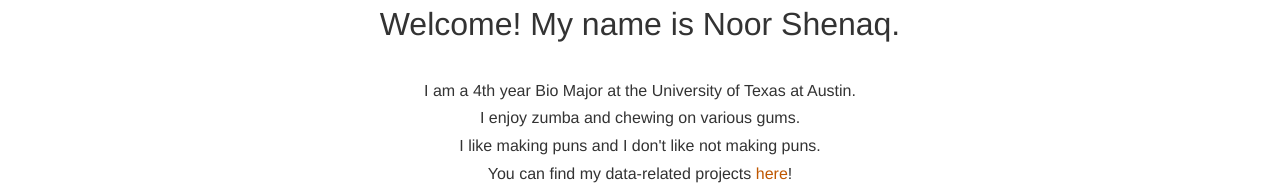
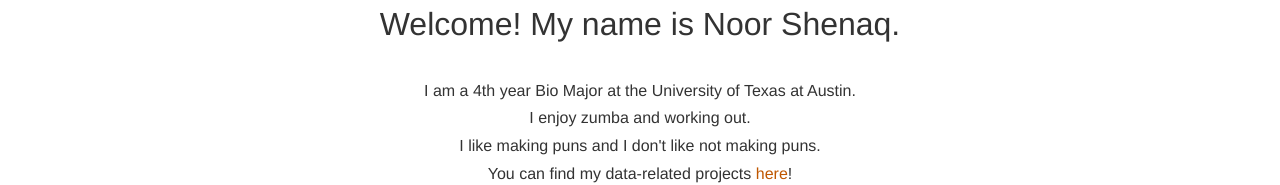
Before and after one commit to nshenaq/nshenaq.github.io, a plain HTML site: page index.html in a window 1280 px wide. Shown: the part 494-679 px from the top of the page. Drawn offline with nearby package versions, Linux system fonts and the light colour scheme; some packages are replaced by stand-ins of ours.

Commit message:
Update index.html

```diff
--- a/index.html
+++ b/index.html
@@ -332,7 +332,7 @@ $(document).ready(function () {
 <h5>I am a 4th year Bio Major at the University of Texas at Austin.</h5>
 </div>
 <div id="i-enjoy-football-and-chewing-on-various-grasses." class="section level5">
-<h5>I enjoy zumba and chewing on various gums.</h5>
+<h5>I enjoy zumba and working out.</h5>
 </div>
 <div id="i-do-not-like-the-uga-bulldog-and-i-do-not-hold-any-advanced-degrees." class="section level5">
 <h5>I like making puns and I don't like not making puns.</h5>
```
